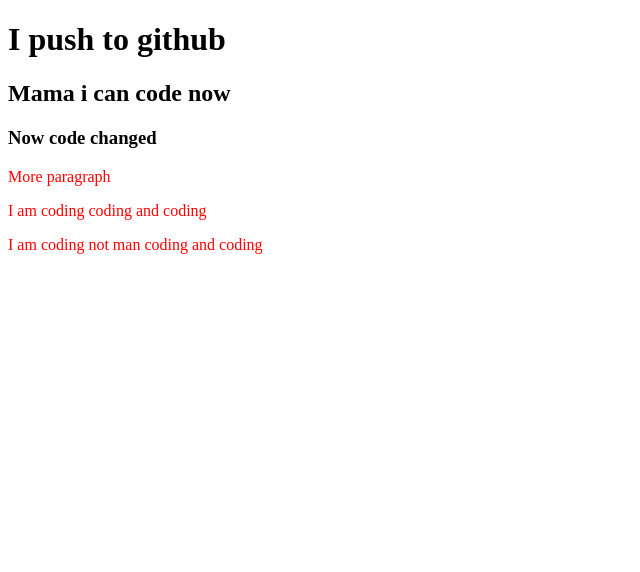
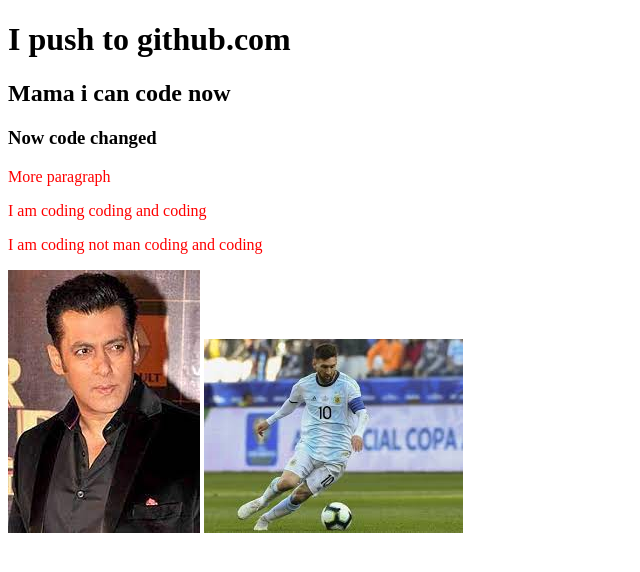
Before and after one commit to ashifimtaiaz/second-repo, a plain HTML site: page index.html in a window 1280 px wide. Shown: the whole page, without its empty margins (0-640 px from the left). Drawn offline with Linux system fonts and the light colour scheme.

Commit message:
image added

```diff
--- a/index.html
+++ b/index.html
@@ -8,12 +8,14 @@
     <link rel="stylesheet" href="style.css">
 </head>
 <body>
-    <h1>I push to github</h1>
+    <h1>I push to github.com</h1>
     <h2>Mama i can code now</h2>
     <h3>Now code changed</h3>
     <p>More paragraph</p>
     <p>I am coding coding and coding</p>
     <p>I am coding not man coding and coding</p>
+    <img src="salman.JPG" alt="">
+    <img src="messi.JPG" alt="">
 
 </body>
 </html>
```
Also changed, not shown: messi.jpg (added), salman.jpg (added), sharukh.jpg (added).
